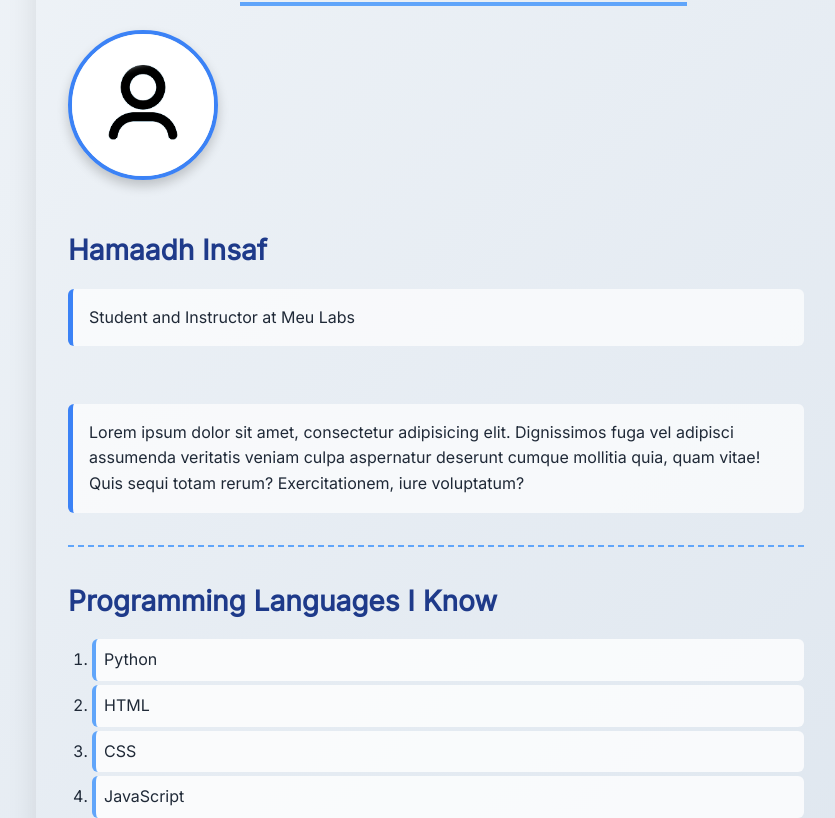
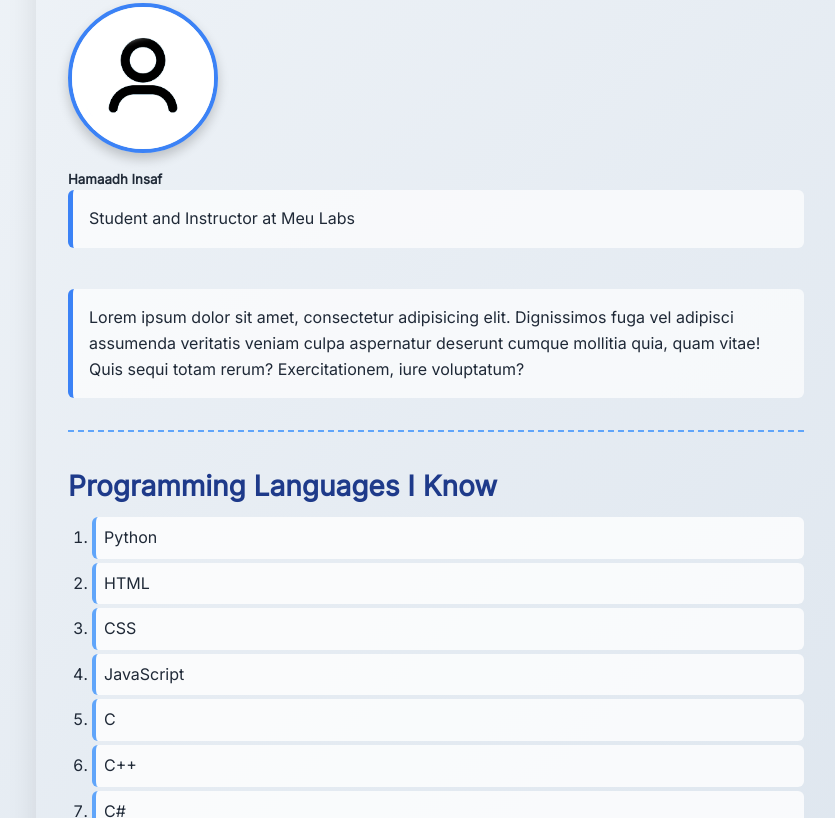
Before and after one commit to HamaadhInsaf/CSS-demo, a plain HTML site: page css.html in a window 1280 px wide. Shown: the part 125-943 px from the top of the page, without its empty margins (204-1039 px from the left). Drawn offline with Linux system fonts and the light colour scheme.

Commit message:
All files update

```diff
--- a/css.html
+++ b/css.html
@@ -8,7 +8,7 @@
         <a href="./index.html">< Go to unstyled page</a>
         <h1>My Portfolio (With CSS)</h1>
         <img src="./Person.png" alt="Me">
-        <h2>Hamaadh Insaf</h2>
+        <h5>Hamaadh Insaf</h5>
         <p>Student and Instructor at Meu Labs</p>
         <br>
         <p>Lorem ipsum dolor sit amet, consectetur adipisicing elit. Dignissimos fuga vel adipisci assumenda veritatis veniam culpa aspernatur deserunt cumque mollitia quia, quam vitae! Quis sequi totam rerum? Exercitationem, iure voluptatum?</p>
--- a/style.css
+++ b/style.css
@@ -1,5 +1,5 @@
 * {
-  magrin: 0;
+  margin: 0;
   padding: 0;
   box-sizing: border-box;
 }
```
Also changed, not shown: index.html (+1 -1 lines).
